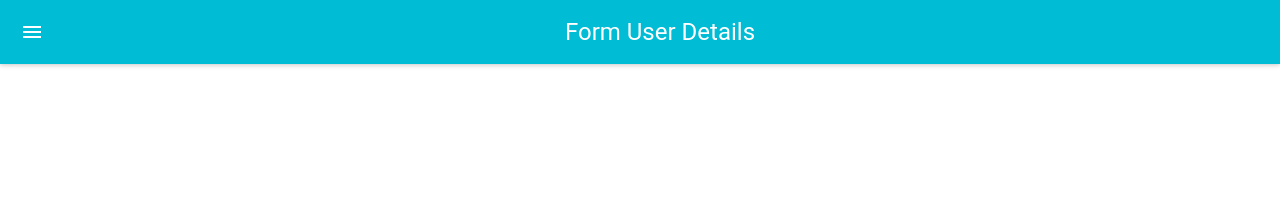
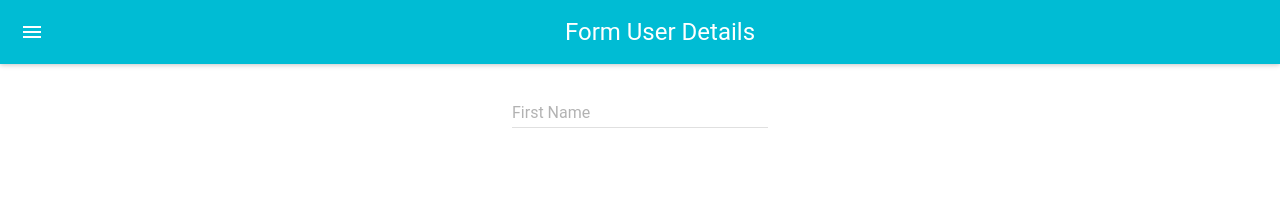
Before and after one commit to agitkulgu/Multi-Step-Form, a React (Create React App) app in the folder multi-step-form/: page / in a window 1280 px wide. Shown: the top 200 px of the page. Built offline with nearby package versions, Linux system fonts and the light colour scheme.

Commit message:
Header and input oluşturuldu

```diff
--- a/multi-step-form/src/components/FormUserDetails.js
+++ b/multi-step-form/src/components/FormUserDetails.js
@@ -10,12 +10,17 @@
         this.props.nextStep();
     }
     render() {
-        const {values} = this.props;
+        const {values, handleChange} = this.props;
         return (
             <MuiThemeProvider>
                 <React.Fragment>
                     <AppBar title="Form User Details" />
-
+                    <TextField
+                        hintText="Enter Your First Name"
+                        floatingLabelText="First Name"
+                        onChange={handleChange('firstName')}
+                        defaultValue={values.firstName}
+                    />
                 </React.Fragment>
             </MuiThemeProvider>
         );
```
